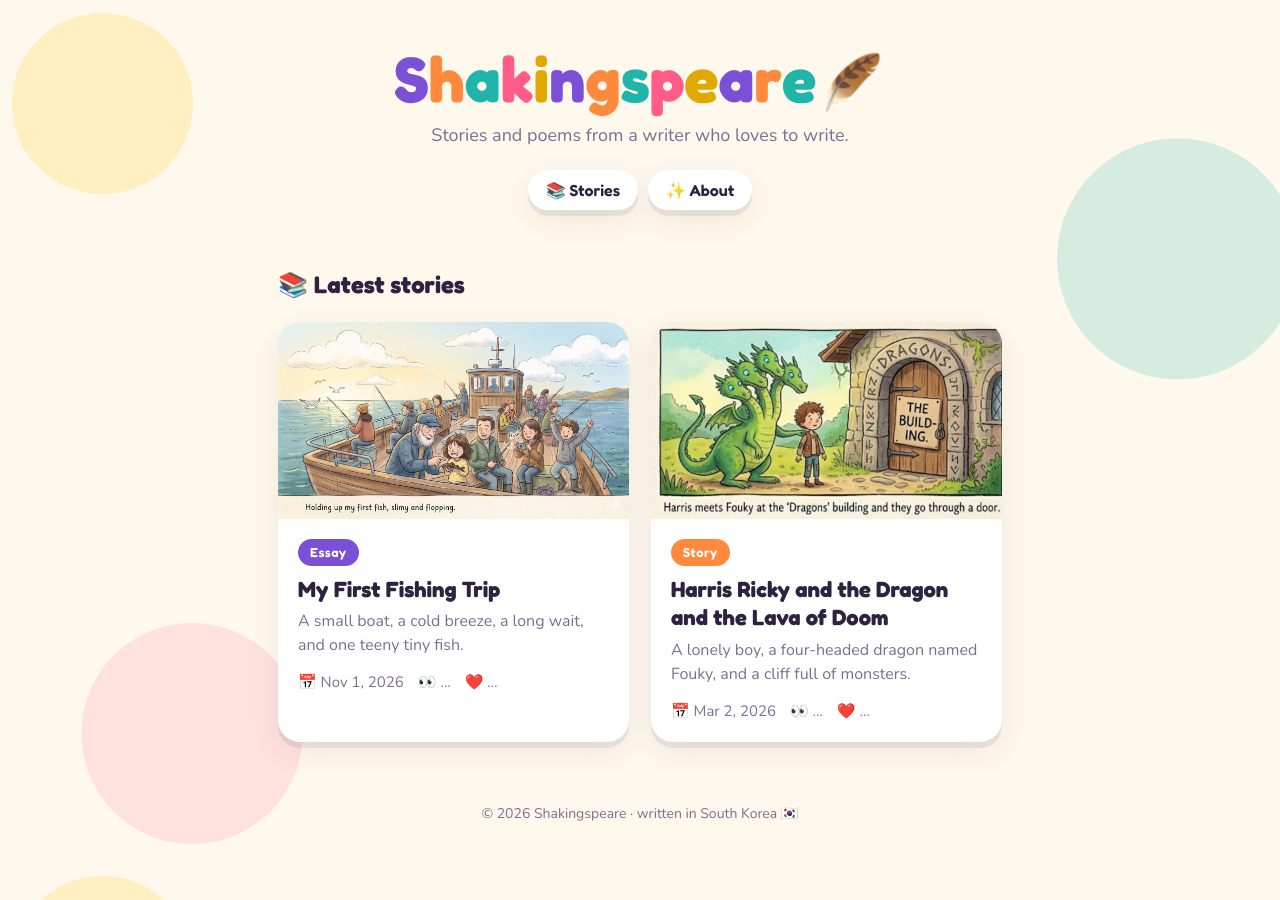
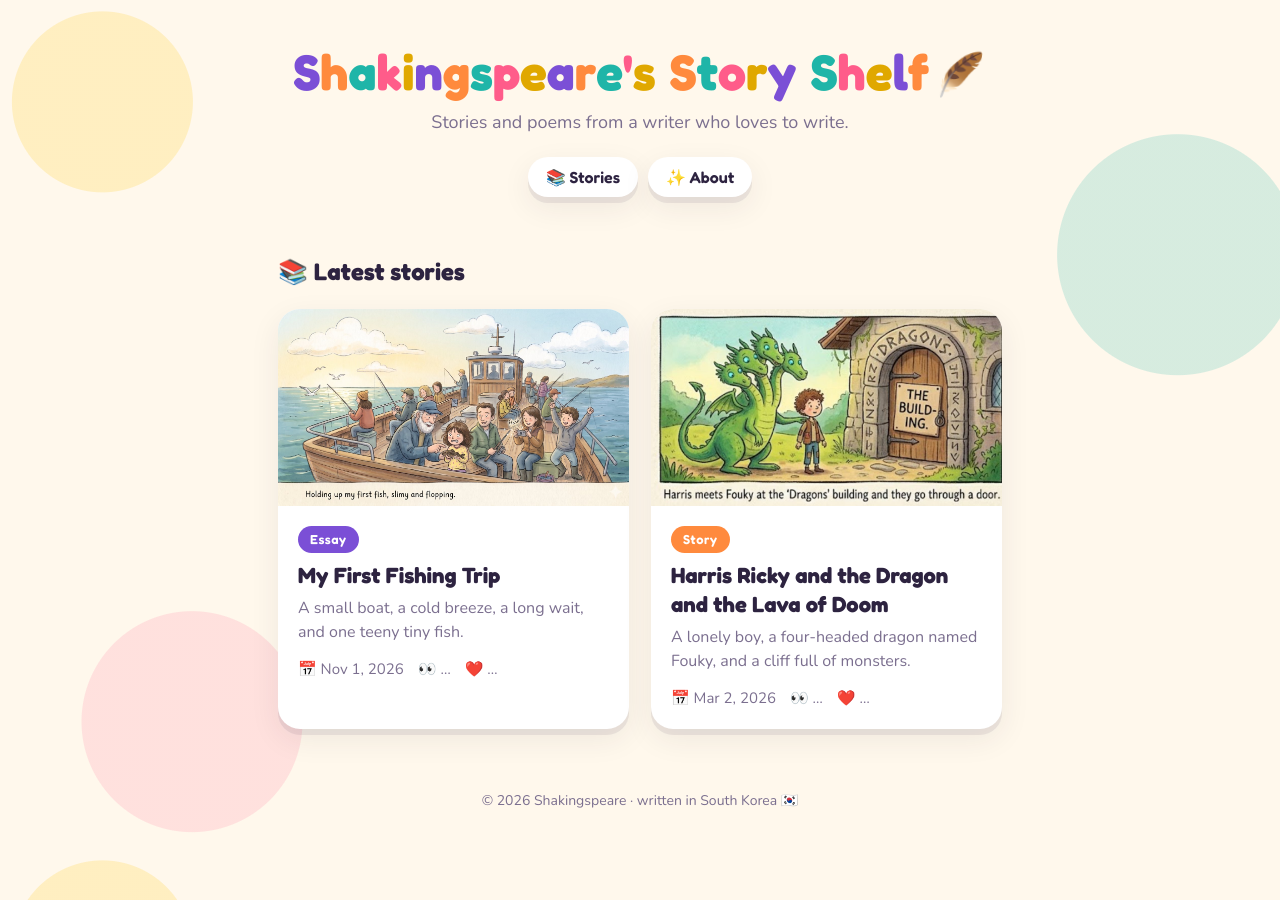
Before and after one commit to shakingspeare/shakingspeare.github.io, a Jekyll site: the page built from index.html, in a window 1280 px wide. Built offline with Jekyll 4.4.1, drawn with Linux system fonts in a browser that asks for light colours.

Commit message:
Site name: Shakingspeare's Story Shelf (one line, rainbow, quill at the end)
Co-Authored-By: Claude Opus 5.5 <noreply@anthropic.com>

```diff
--- a/_config.yml
+++ b/_config.yml
@@ -1,4 +1,6 @@
-title: Shakingspeare
+title: Shakingspeare's Story Shelf
+author_name: Shakingspeare
+shelf_name: Story Shelf
 tagline: Stories and poems from a writer who loves to write.
 description: Stories and poems by a young writer from South Korea.
 url: https://shakingspeare.github.io
--- a/_layouts/default.html
+++ b/_layouts/default.html
@@ -57,7 +57,7 @@
 <body>
   <div class="wrap">
     <header class="site">
-      <a class="name" href="{{ '/' | relative_url }}">{% assign letters = site.title | split: "" %}{% for l in letters %}<span>{{ l }}</span>{% endfor %}<span class="quill">🪶</span></a>
+      <a class="name" href="{{ '/' | relative_url }}">{% assign letters = site.author_name | append: "'s" | split: "" %}{% for l in letters %}<span>{{ l }}</span>{% endfor %}<span class="sp">&nbsp;</span>{% assign letters = site.shelf_name | split: "" %}{% for l in letters %}{% if l == " " %}<span class="sp">&nbsp;</span>{% else %}<span class="plain">{{ l }}</span>{% endif %}{% endfor %}<span class="quill">🪶</span></a>
       <p class="tagline">{{ site.tagline }}</p>
       <nav>
         <a href="{{ '/' | relative_url }}">📚 Stories</a>
--- a/style.css
+++ b/style.css
@@ -46,13 +46,14 @@ header.site {
 header.site a.name {
   font-family: "Fredoka", "Nunito", sans-serif;
   font-weight: 700;
-  font-size: clamp(40px, 9vw, 64px);
+  font-size: clamp(30px, 6.6vw, 50px);
   line-height: 1.1;
   text-decoration: none;
   color: var(--text);
   display: inline-block;
 }
 header.site a.name span { display: inline-block; transition: transform 0.2s; }
+header.site a.name span.sp { width: 0.28em; }
 header.site a.name span:nth-child(5n+1) { color: var(--purple); }
 header.site a.name span:nth-child(5n+2) { color: var(--orange); }
 header.site a.name span:nth-child(5n+3) { color: var(--teal); }
@@ -64,7 +65,7 @@ header.site a.name:hover span:nth-child(odd) { animation-delay: 0.05s; }
 .quill {
   display: inline-block;
   font-size: 0.8em;
-  margin-left: 6px;
+  margin-left: 8px;
   animation: wiggle 2.5s ease-in-out infinite;
   transform-origin: bottom left;
 }
```
Also changed, not shown: other parts of _layouts/default.html (+2 -2 lines).
